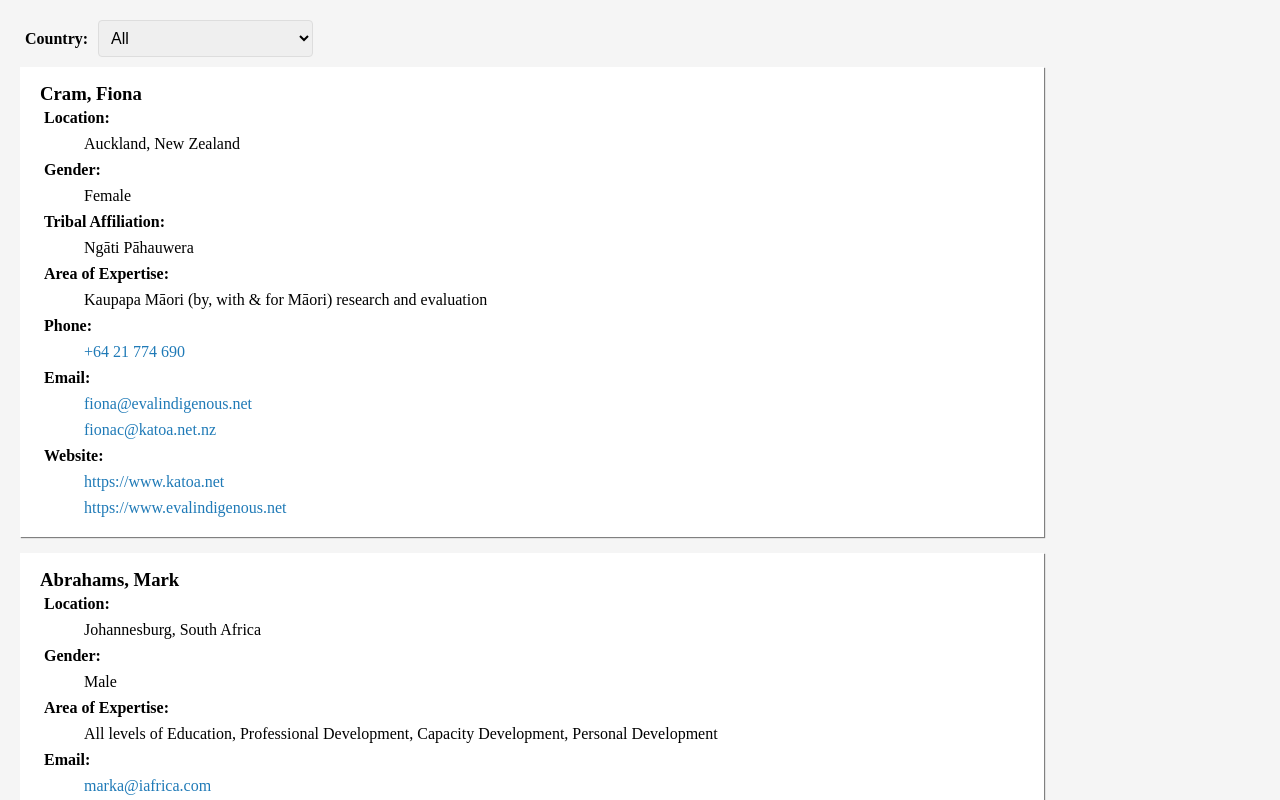
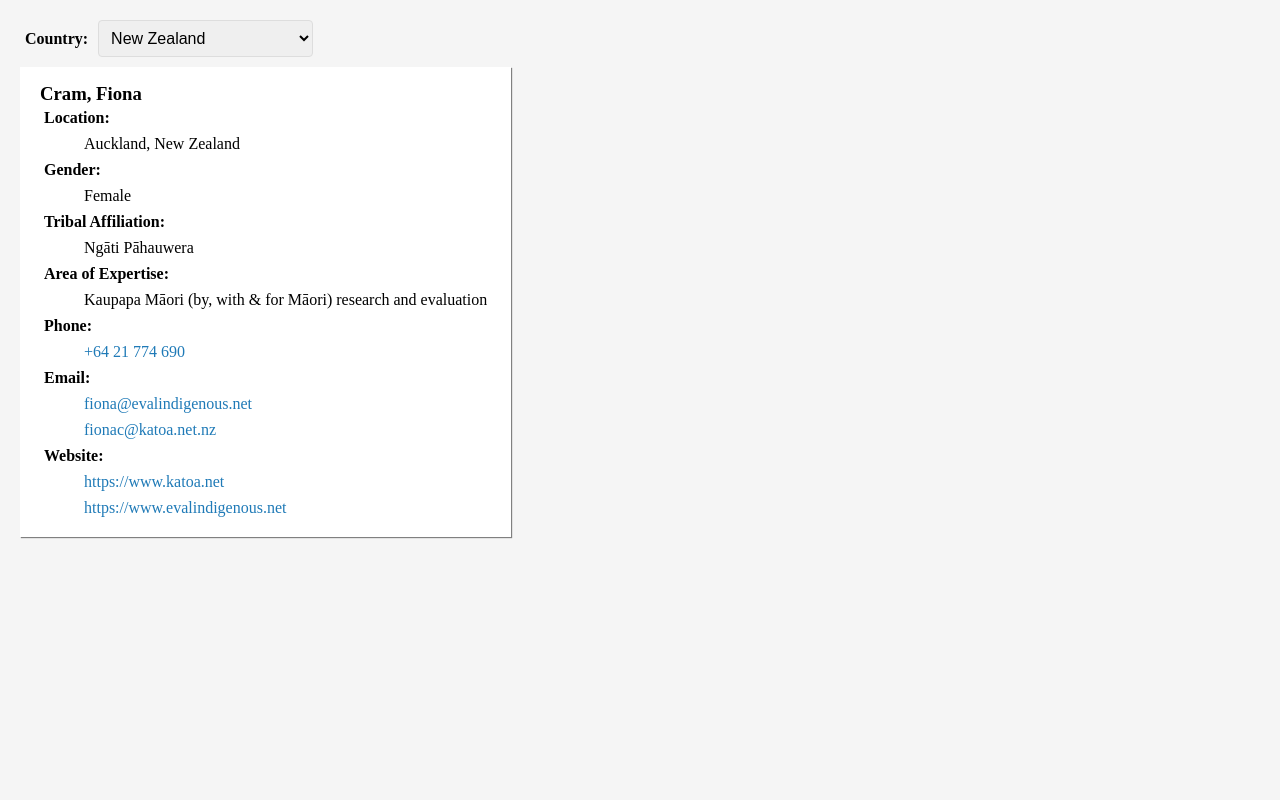
Before and after one commit to tkcram/evalindigenous, a React (Create React App) app: page / in a window 1280 px wide. Shown: the top 800 px of the page. Built offline with nearby package versions, Linux system fonts and the light colour scheme.

Commit message:
Update App.js

```diff
--- a/src/App.js
+++ b/src/App.js
@@ -6,7 +6,7 @@ import { countryList } from './countrylist'
 function App() {
 
   const [data, setData] = useState(null);
-  const [selectedCountry, setSelectedCountry] = useState('all');
+  const [selectedCountry, setSelectedCountry] = useState('New Zealand');
 
 
   useEffect(() => {
```
